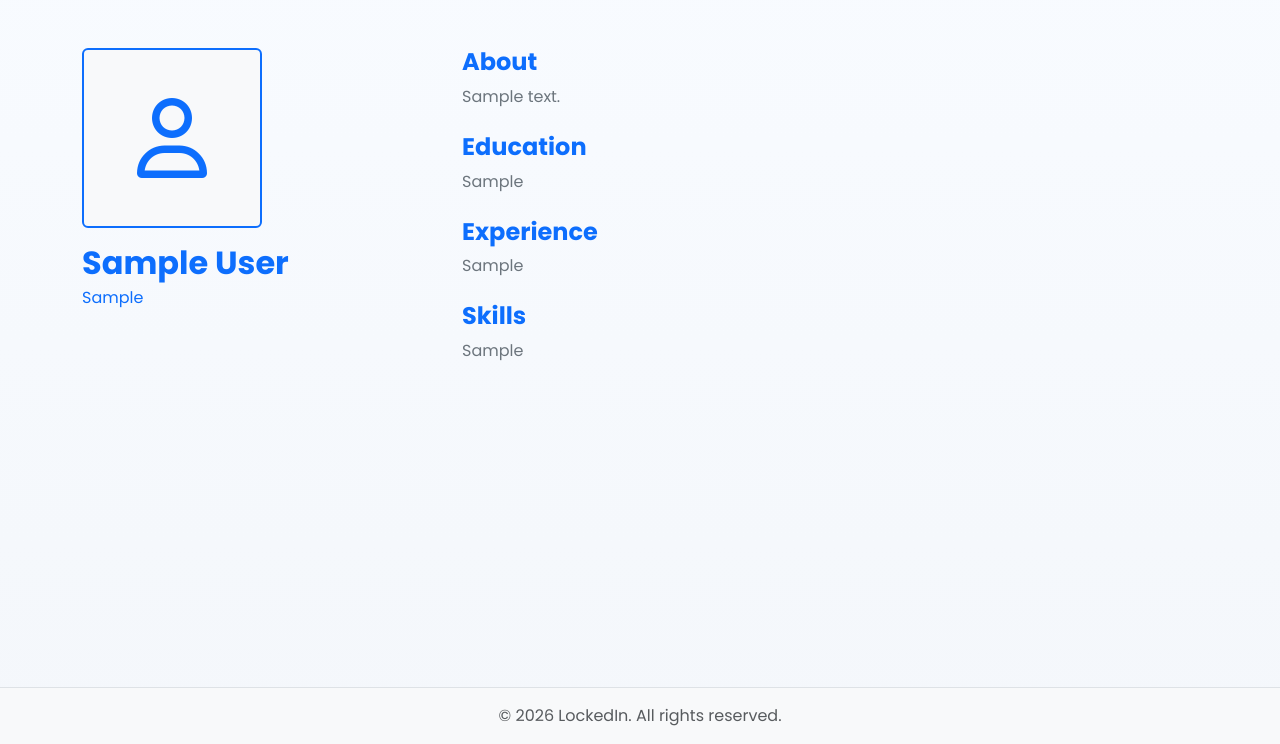
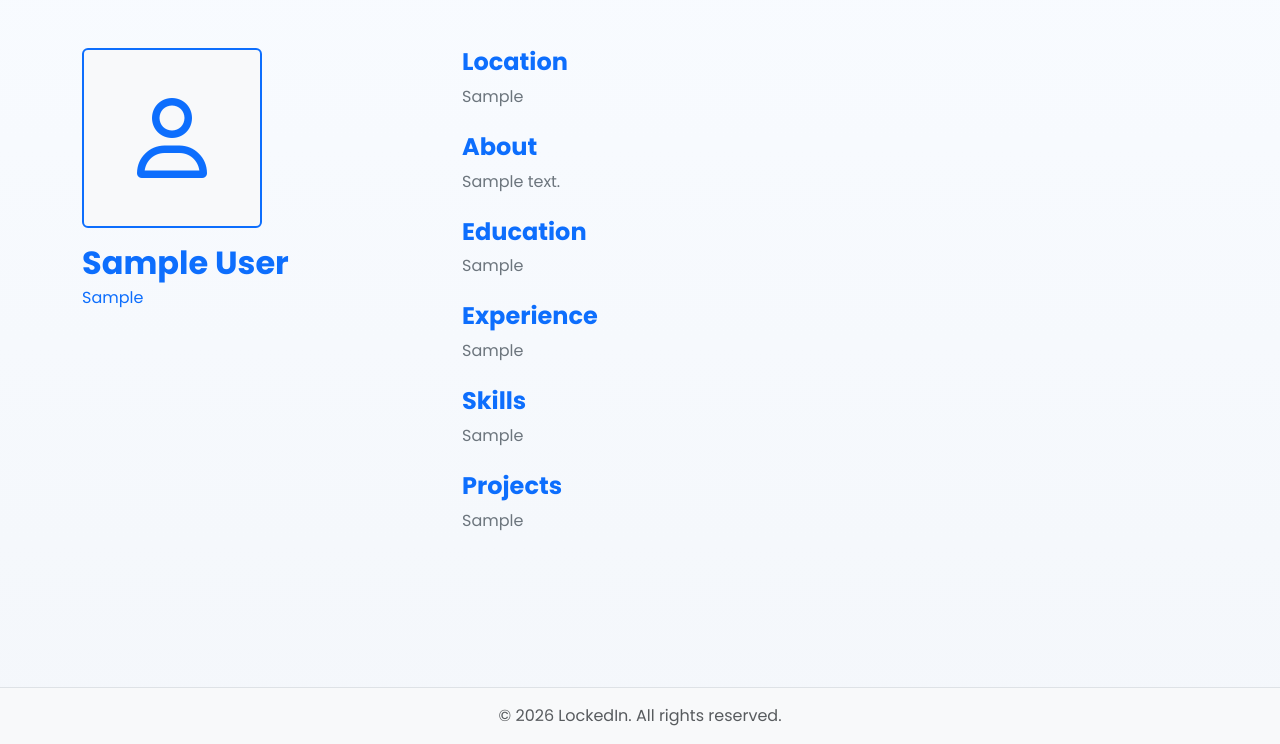
Before and after one commit to malikharmony/lockedin, a Django app: a page that uses accounts/templates/accounts/profile.html in a window 1280 px wide. Shown: the part 56-800 px from the top of the page. Run offline with Django 5.2, Linux system fonts and the light colour scheme; tables that the repository leaves empty hold one stand-in row (values such as "Sample post"); some libraries are stand-ins or nearby versions.

Commit message:
Added location and project to user profile display

```diff
--- a/accounts/templates/accounts/profile.html
+++ b/accounts/templates/accounts/profile.html
@@ -26,6 +26,15 @@
 
     <div class="col-lg-8 col-md-7">
       <div class="d-flex flex-column gap-4">
+        <div>
+          <h3 class="text-primary fw-bold fs-4 mb-2">Location</h3>
+          {% if profile.location %}
+            <p class="text-secondary mb-0">{{ profile.location }}</p>
+          {% else %}
+            <p class="text-muted fst-italic mb-0">No location provided yet.</p>
+          {% endif %}
+        </div>
+
         <div>
           <h3 class="text-primary fw-bold fs-4 mb-2">About</h3>
           {% if profile.about %}
@@ -61,6 +70,15 @@
             <p class="text-muted fst-italic mb-0">No skills listed yet.</p>
           {% endif %}
         </div>
+
+        <div>
+          <h3 class="text-primary fw-bold fs-4 mb-2">Projects</h3>
+          {% if profile.projects %}
+            <p class="text-secondary mb-0">{{ profile.projects|linebreaksbr }}</p>
+          {% else %}
+            <p class="text-muted fst-italic mb-0">No projects added yet.</p>
+          {% endif %}
+        </div>
       </div>
     </div>
   </div>
```
